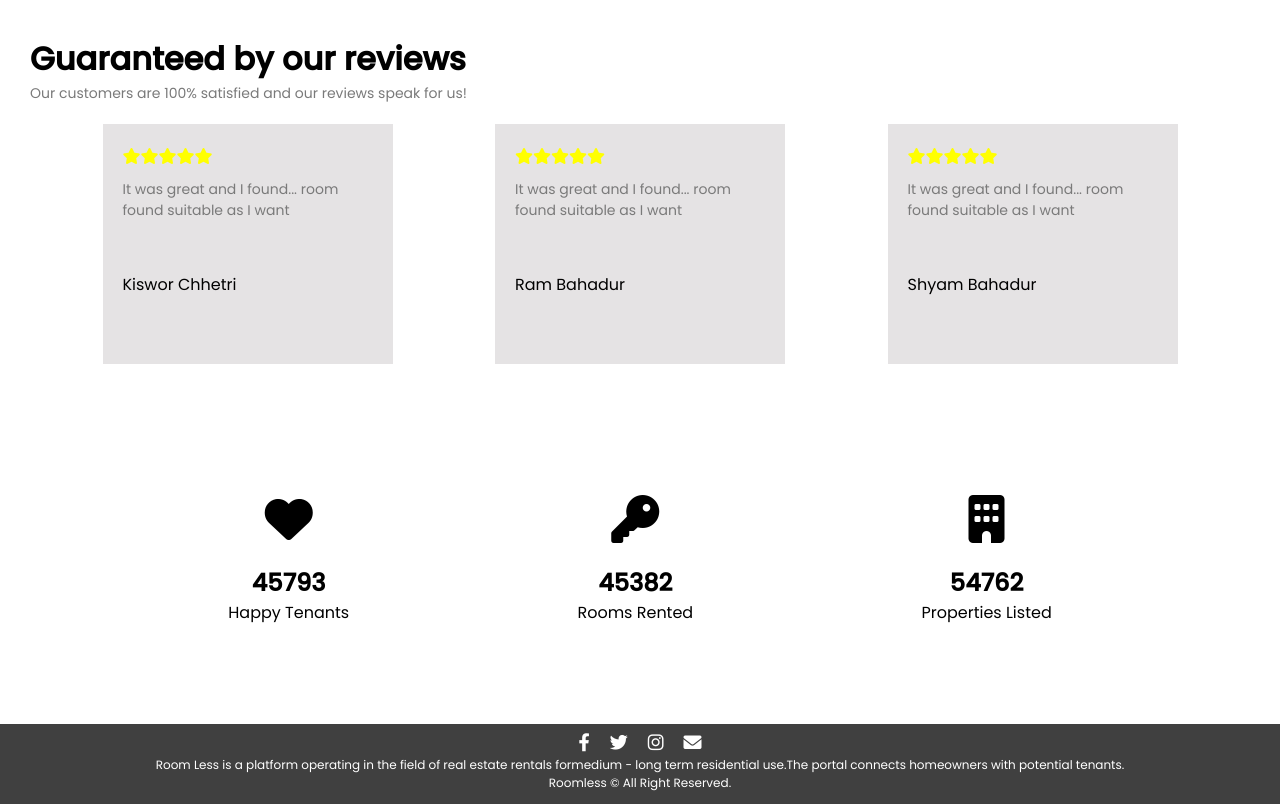
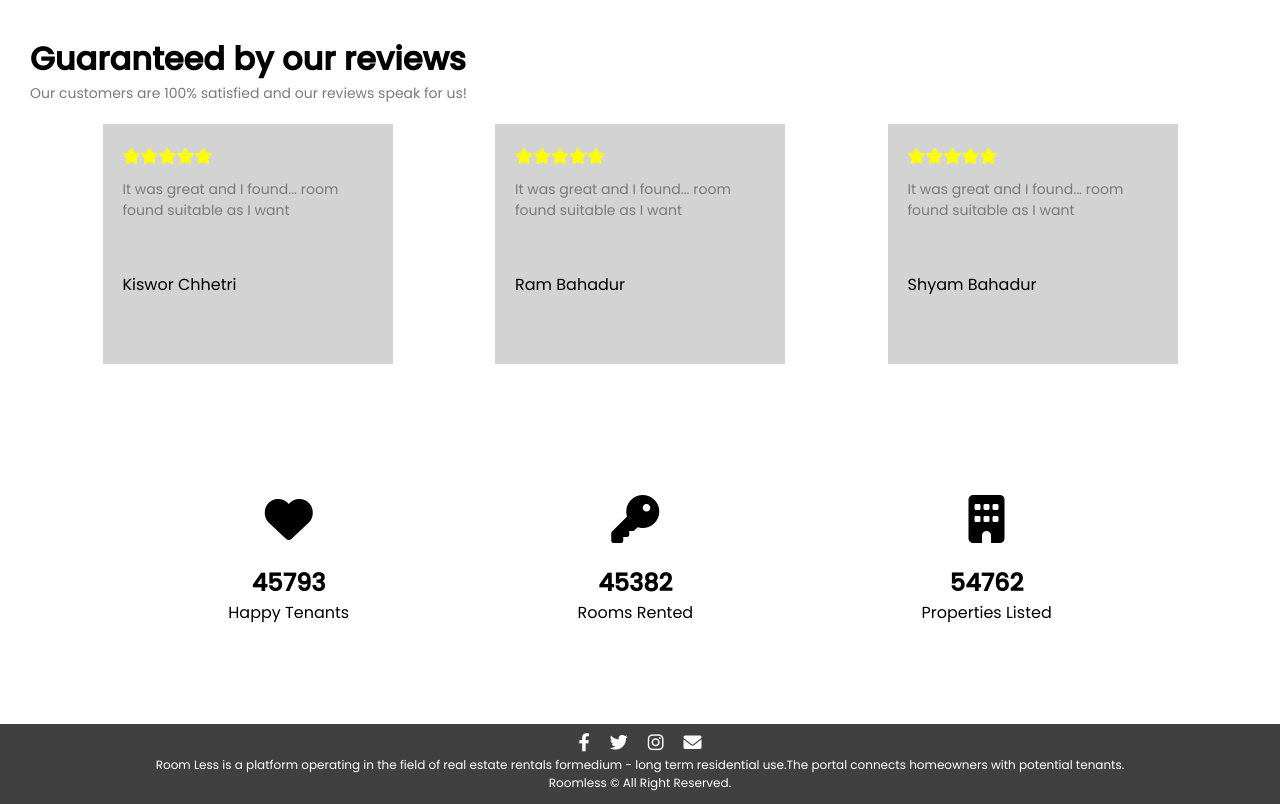
Before and after one commit to Connexy/RoomRental_Frontend_React, a React (Create React App) app: page / in a window 1280 px wide. Shown: the part 1440-2244 px from the top of the page. Built offline with nearby package versions, Linux system fonts and the light colour scheme.

Commit message:
css updated

```diff
--- a/src/App.css
+++ b/src/App.css
@@ -362,7 +362,7 @@ header {
 .review-card {
   height: 200px;
   width: 250px;
-  background-color: #E5E3E4;
+  background-color: #d3d3d3;
   padding: 20px;
   margin-bottom: 20px;
 }
--- a/src/Pages/Theme/Contact.js
+++ b/src/Pages/Theme/Contact.js
@@ -1,7 +1,11 @@
 import Footer from "./Footer";
 import Navbar from "./Navbar";
+import {useEffect} from 'react';
 
 const Contact = () => {
+    useEffect(() => {
+        window.scrollTo(0, 0);
+    }, []);
     return (
         <div >
             <Navbar />
--- a/src/Pages/Theme/Navbar.js
+++ b/src/Pages/Theme/Navbar.js
@@ -32,7 +32,7 @@ const Navbar = () => {
                         <li><Link to='/about-us-page'>About Us</Link></li>
                         <li><Link to='/contact-page'>Contact</Link></li>
                         <div class="dropdown">
-                            <i style={{fontSize:"20px"}} class="fa-solid fa-bell"></i>
+                            <i style={{fontSize:"20px", cursor:"pointer"}} class="fa-solid fa-bell"></i>
                             <div class="dropdown-content">
                                 <a href="#">noti 1</a>
                                 <a href="#">noti 2</a>
```
